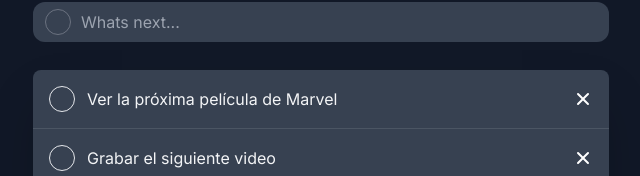
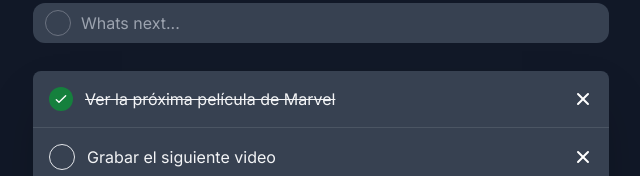
Before and after one commit to AntonioZurano/todo-app, a React (Create React App) app: page / in a window 1280 px wide. Both pictures are taken after a click on the element 381 px from the left and 352 px from the top of the page. Shown: the part 254-430 px from the top of the page, without its empty margins (319-959 px from the left). Built offline with nearby package versions, Linux system fonts and the light colour scheme.

Commit message:
handle Complete

```diff
--- a/src/App.js
+++ b/src/App.js
@@ -43,12 +43,26 @@ function App() {
     setTodos(todoList);
   }
 
+  const handleSetComplete = (id) => {
+    const updateList = todos.map(todo => {
+      if(todo.id === id) {
+        return {...todo, completed: !todo.completed}
+      }
+      return todo
+    })
+
+    setTodos(updateList)
+  }
+
   return (
     <div className="bg-gray-900 min-h-screen font-inter h-full text-gray-100 flex items-center justify-center py-20 px-5">
       <div className="container flex flex-col max-w-xl">
         <Title />
         <TodoInput addTodo={addTodo}/>
-        <TodoList todos={todos}/>
+        <TodoList
+          todos={todos}
+          handleSetComplete={handleSetComplete}
+        />
       </div>
     </div>
   );
--- a/src/components/Todo/Todo.jsx
+++ b/src/components/Todo/Todo.jsx
@@ -1,17 +1,17 @@
-const Todo = ( {todo}) => {
+const Todo = ( {todo, handleSetComplete}) => {
 
-    const {title, completed} = todo
+    const {id, title, completed} = todo
 
     return (
         <div className="flex items-center justify-between p-4 bg-gray-700 border-b border-solid border-gray-600">
             <div className="flex items-center ">
                 {
                     completed ?(
-                        <div className="bg-green-700 p-1 rounded-full cursor-pointer">
+                        <div onClick={() => handleSetComplete(id)} className="bg-green-700 p-1 rounded-full cursor-pointer">
                             <img className="h4 w-4" src='/check-icon.svg' alt='Check-Icon' />
                         </div>
                     ): (
-                        <span className="border-solid border border-grey-500 rounded-full p-3 cursor-pointer"></span>
+                        <span onClick={() => handleSetComplete(id)} className="border-solid border border-grey-500 rounded-full p-3 cursor-pointer"></span>
                     )
                 }
                 <p className={"pl-3 " + (completed && "line-through")}>
--- a/src/components/TodoList/TodoList.jsx
+++ b/src/components/TodoList/TodoList.jsx
@@ -1,12 +1,12 @@
 import { TodoFilters } from "../TodoFilters"
 import { Todo } from "../Todo"
 
-const TodoList = ( { todos } ) => {
+const TodoList = ( { todos, handleSetComplete } ) => {
     return (
         <div className="flex flex-col mt-7 rounded-lg overflow-hidden shadow-2xl">
             {todos.map(todo => {
                 return (
-                    <Todo key={todo.id} todo={todo} />
+                    <Todo key={todo.id} todo={todo} handleSetComplete={handleSetComplete} />
                 )
             })}
             <TodoFilters/>
```
